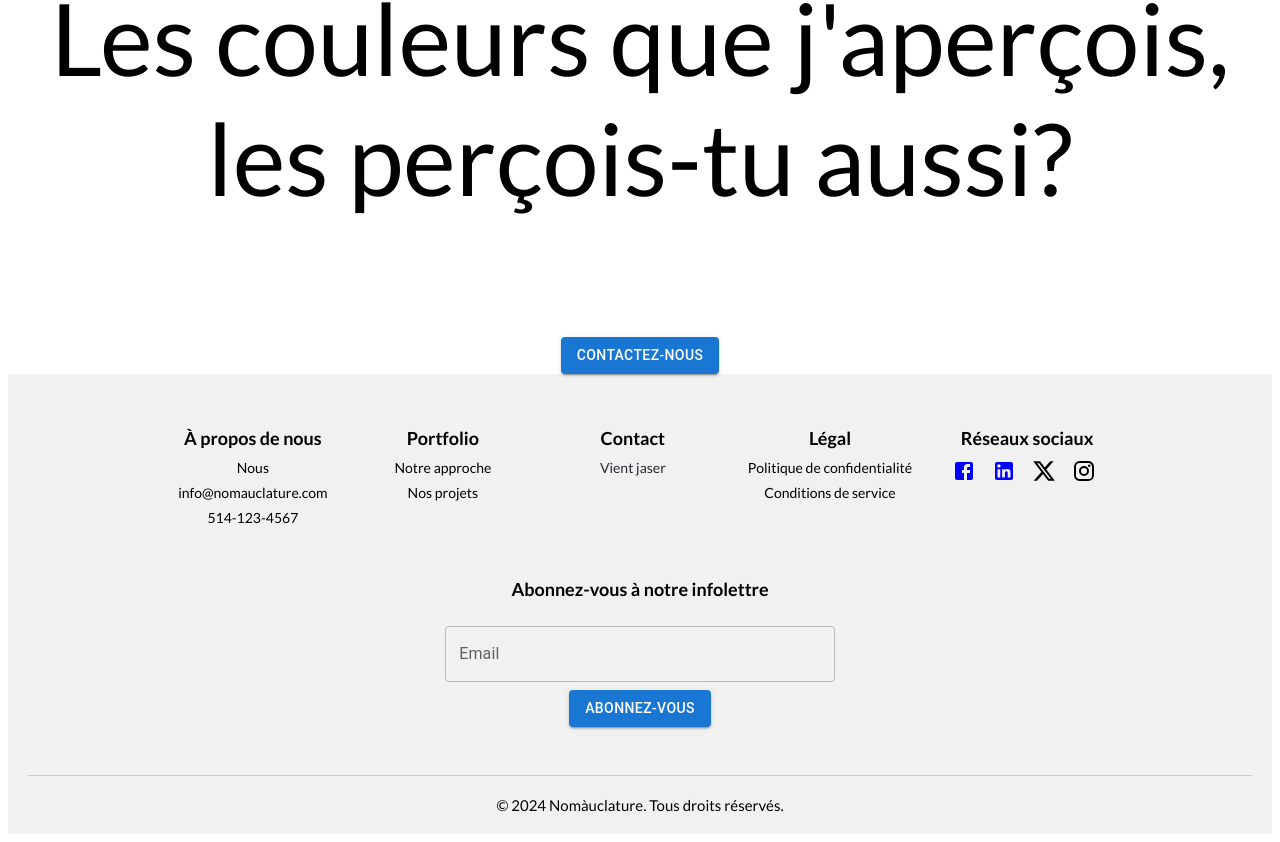
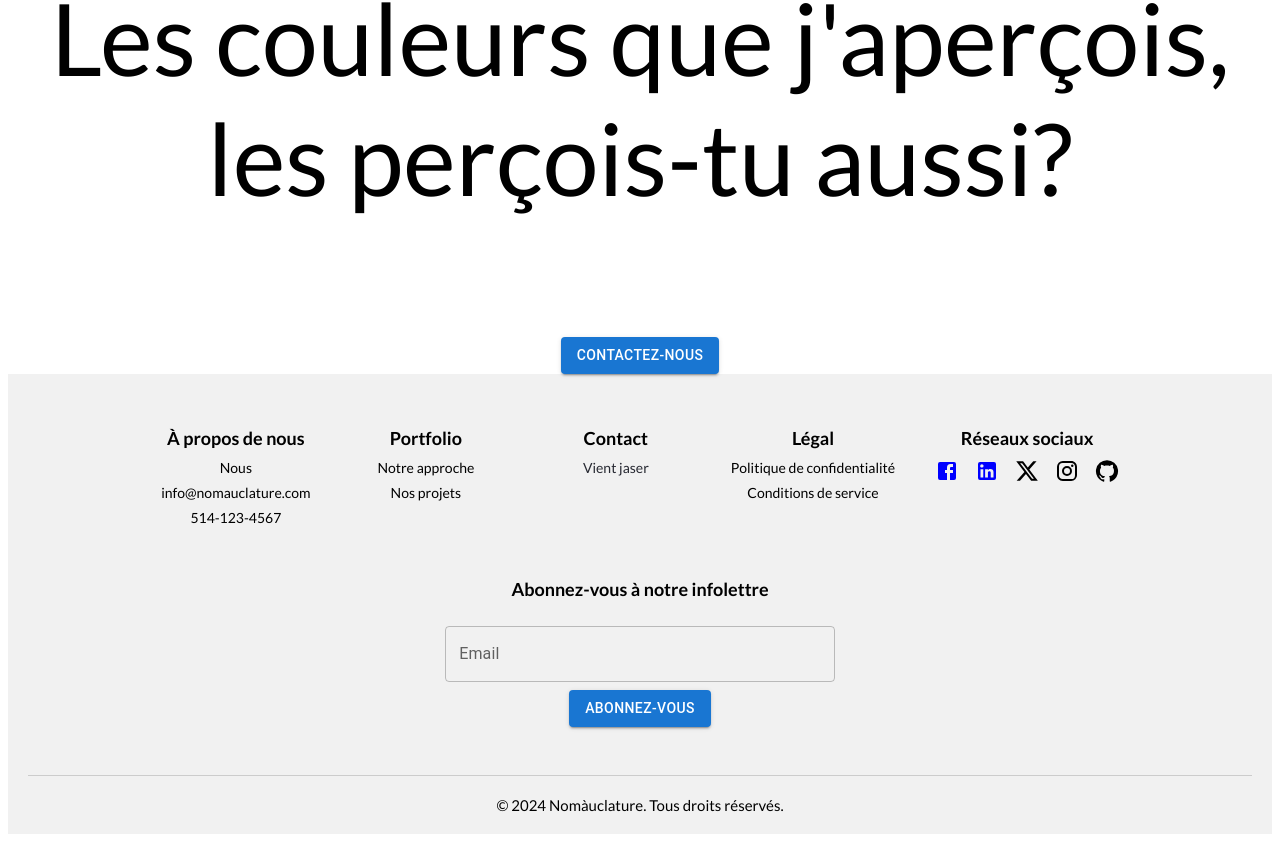
Before and after one commit to Orchydae/nomauclature, a React (Vite) app: page / in a window 1280 px wide. Shown: the part 5119-5961 px from the top of the page. Built offline with nearby package versions, Linux system fonts and the light colour scheme; a web font is replaced by a local one.

Commit message:
added a GitHub icon to the footer TODO: Footer #2

```diff
--- a/src/components/footer/Footer.tsx
+++ b/src/components/footer/Footer.tsx
@@ -3,6 +3,7 @@ import FacebookIcon from '@mui/icons-material/Facebook';
 import LinkedInIcon from '@mui/icons-material/LinkedIn';
 import XIcon from '@mui/icons-material/X';
 import InstagramIcon from '@mui/icons-material/Instagram';
+import GitHubIcon from '@mui/icons-material/GitHub';
 import { Stack } from '@mui/material';
 import { TextField } from '@mui/material';
 import { Button } from '@mui/material';
@@ -39,6 +40,7 @@ function Footer() {
                     <LinkedInIcon style={{ color: "blue" }} />
                     <XIcon />
                     <InstagramIcon />
+                    <GitHubIcon />
                 </Stack>
             ]
         },
```
Also changed, not shown: 1 other file (tests, documents, lock files or other folders).
